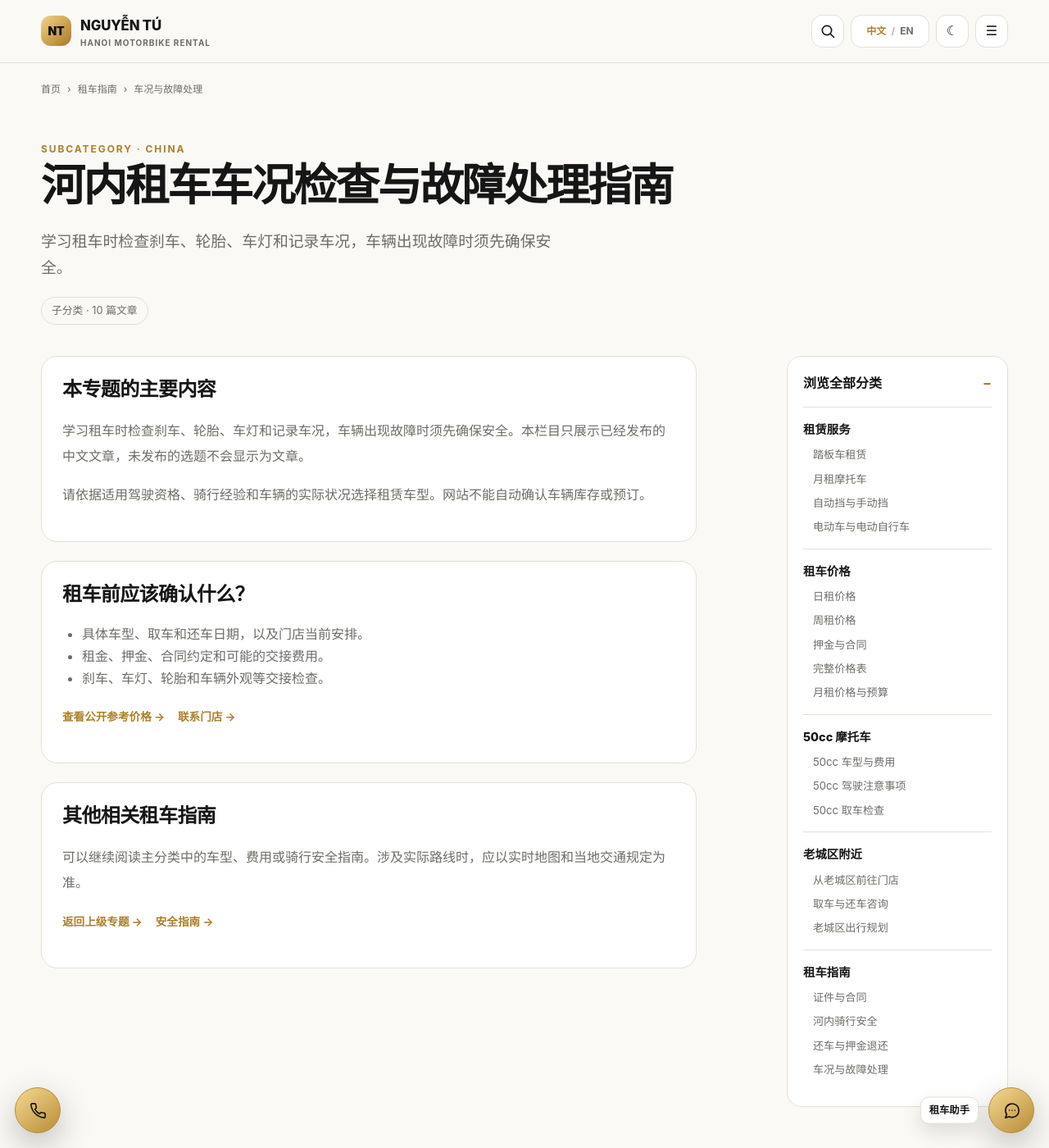
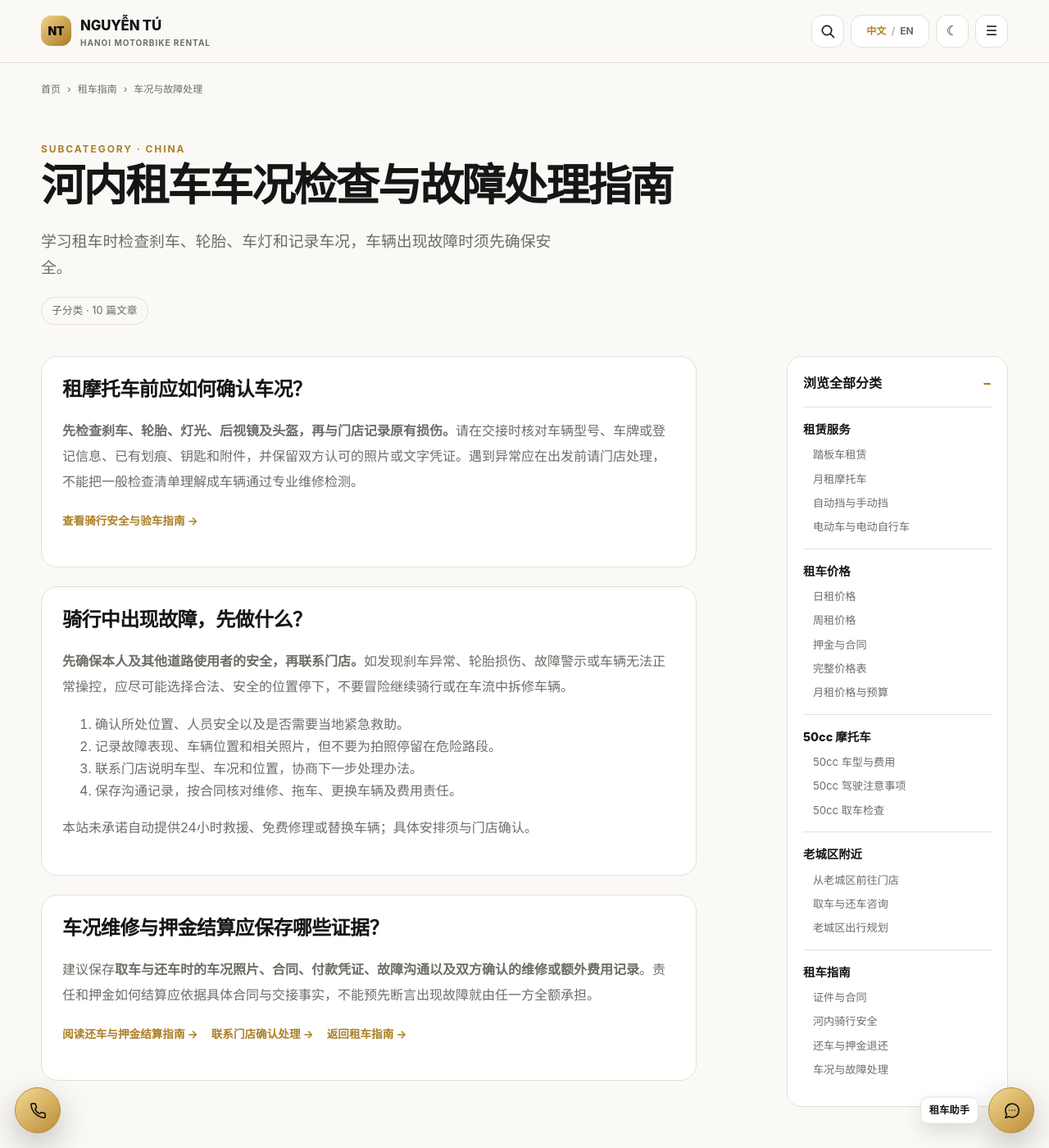
Before and after one commit to thuexemayhanoi/china, a Jekyll site: the page built from topics/guides/maintenance/index.html, in a window 1280 px wide and 1400 px high. Shown: the whole window at 82% size. Built offline with Jekyll 4.4.1, drawn with Linux system fonts in a browser that asks for light colours.

Commit message:
seo(china): replace generic topic Q&A with evidence-based answers for topics/guides/maintenance/index.html

```diff
--- a/topics/guides/maintenance/index.html
+++ b/topics/guides/maintenance/index.html
@@ -8,5 +8,5 @@ topic: "guides"
 subtopic: "maintenance"
 ---
 <div class="page-head"><span class="eyebrow">SUBCATEGORY · CHINA</span><h1>河内租车车况检查与故障处理指南</h1><p class="lead">学习租车时检查刹车、轮胎、车灯和记录车况，车辆出现故障时须先确保安全。</p><span class="pill">{% assign matching_posts = site.posts | where: 'topic', page.topic | where: 'subtopic', page.subtopic %}子分类 · {{ matching_posts.size }} 篇文章</span></div>
-<div class="two-col"><div class="prose"><section class="inner-panel"><h2>本专题的主要内容</h2><p>学习租车时检查刹车、轮胎、车灯和记录车况，车辆出现故障时须先确保安全。本栏目只展示已经发布的中文文章，未发布的选题不会显示为文章。</p><p>请依据适用驾驶资格、骑行经验和车辆的实际状况选择租赁车型。网站不能自动确认车辆库存或预订。</p></section><section class="inner-panel"><h2>租车前应该确认什么？</h2><ul><li>具体车型、取车和还车日期，以及门店当前安排。</li><li>租金、押金、合同约定和可能的交接费用。</li><li>刹车、车灯、轮胎和车辆外观等交接检查。</li></ul><p><a href="{{ site.data.site.domain }}/prices/" class="card-link">查看公开参考价格 →</a>　<a href="{{ site.data.site.domain }}/contact/" class="card-link">联系门店 →</a></p></section><section class="inner-panel"><h2>其他相关租车指南</h2><p>可以继续阅读主分类中的车型、费用或骑行安全指南。涉及实际路线时，应以实时地图和当地交通规定为准。</p><p><a href="{{ site.data.site.domain }}/topics/guides/" class="card-link">返回上级专题 →</a>　<a href="{{ site.data.site.domain }}/topics/guides/" class="card-link">安全指南 →</a></p></section></div>{% include sidebar.html %}</div>
+<div class="two-col"><div class="prose"><section class="inner-panel"><h2>租摩托车前应如何确认车况？</h2><p><strong>先检查刹车、轮胎、灯光、后视镜及头盔，再与门店记录原有损伤。</strong>请在交接时核对车辆型号、车牌或登记信息、已有划痕、钥匙和附件，并保留双方认可的照片或文字凭证。遇到异常应在出发前请门店处理，不能把一般检查清单理解成车辆通过专业维修检测。</p><p><a class="card-link" href="{{ site.data.site.domain }}/topics/guides/safety/">查看骑行安全与验车指南 →</a></p></section><section class="inner-panel"><h2>骑行中出现故障，先做什么？</h2><p><strong>先确保本人及其他道路使用者的安全，再联系门店。</strong>如发现刹车异常、轮胎损伤、故障警示或车辆无法正常操控，应尽可能选择合法、安全的位置停下，不要冒险继续骑行或在车流中拆修车辆。</p><ol><li>确认所处位置、人员安全以及是否需要当地紧急救助。</li><li>记录故障表现、车辆位置和相关照片，但不要为拍照停留在危险路段。</li><li>联系门店说明车型、车况和位置，协商下一步处理办法。</li><li>保存沟通记录，按合同核对维修、拖车、更换车辆及费用责任。</li></ol><p>本站未承诺自动提供24小时救援、免费修理或替换车辆；具体安排须与门店确认。</p></section><section class="inner-panel"><h2>车况维修与押金结算应保存哪些证据？</h2><p>建议保存<strong>取车与还车时的车况照片、合同、付款凭证、故障沟通以及双方确认的维修或额外费用记录</strong>。责任和押金如何结算应依据具体合同与交接事实，不能预先断言出现故障就由任一方全额承担。</p><p><a class="card-link" href="{{ site.data.site.domain }}/topics/guides/returns/">阅读还车与押金结算指南 →</a>　<a class="card-link" href="{{ site.data.site.domain }}/contact/">联系门店确认处理 →</a>　<a class="card-link" href="{{ site.data.site.domain }}/topics/guides/">返回租车指南 →</a></p></section></div>{% include sidebar.html %}</div>
 {% include topic-posts.html %}
```
